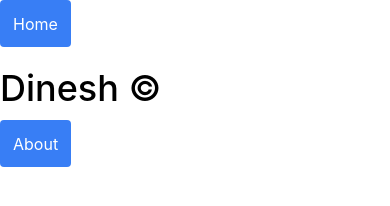
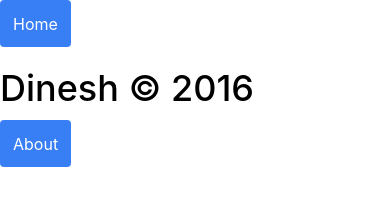
Before and after one commit to dinesh-dev/Elite-8-D2W-beta, a website: page www/index.html in a window 390 px wide. Drawn offline with Linux system fonts and the light colour scheme; some packages are replaced by stand-ins of ours; files that its build step writes are made by us from their sources.

Commit message:
git commit

```diff
--- a/www/index.html
+++ b/www/index.html
@@ -30,7 +30,7 @@
   <div class="buttons">
     <button class="button">Home</button>
   </div>
-  <h1 class="title">Dinesh &copy;</h1>
+  <h1 class="title">Dinesh &#xA9; 2016</h1>
   <div class="buttons" ng-click="doSomething()">
     <button class="button">About</button>
   </div>
```
